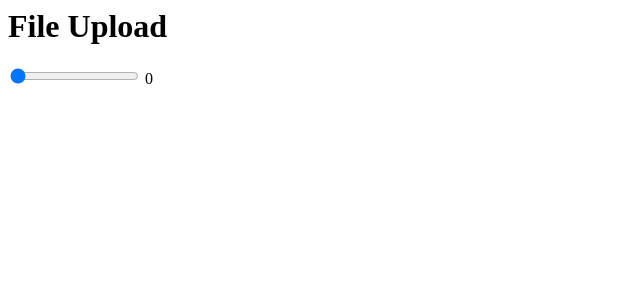
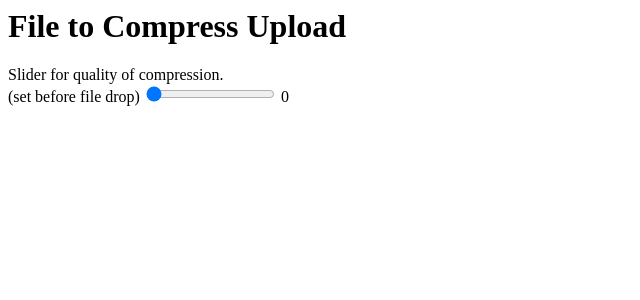
Before and after one commit to shyaboi/pymagemerlin, a Flask app: page / in a window 1280 px wide. Shown: the top 300 px of the page, without its empty margins (0-640 px from the left). Run offline with Flask 2, Linux system fonts and the light colour scheme; some libraries are stand-ins or nearby versions.

Commit message:
james qual working with compression

```diff
--- a/app.py
+++ b/app.py
@@ -30,8 +30,8 @@ def index():
 @app.route('/', methods=['POST'])
 def upload_files():
     uploaded_file = request.files['file']
-    qual = request.form['slider']
-
+    qual = int(request.form['slider'])
+    print(qual)
     filename = secure_filename(uploaded_file.filename)
     if filename != '':
         file_ext = os.path.splitext(filename)[1]
--- a/templates/index.html
+++ b/templates/index.html
@@ -4,8 +4,10 @@
     <link rel="stylesheet" href="https://cdnjs.cloudflare.com/ajax/libs/dropzone/5.7.1/min/dropzone.min.css">
   </head>
   <body>
-    <h1>File Upload</h1>
-    <form action="{{ url_for('upload_files') }}" class="dropzone" aria-placeholder="Drop yo files here fool!">
+    <h1>File to Compress Upload</h1>
+    <form action="{{ url_for('upload_files') }}" class="dropzone" >
+        Slider for quality of compression.
+        <br>(set before file drop)
         <input id="slider" name="slider" type="range" value=0>
         <label for="slider">0</label>
     </form>
```
Also changed, not shown: 1 other file.
